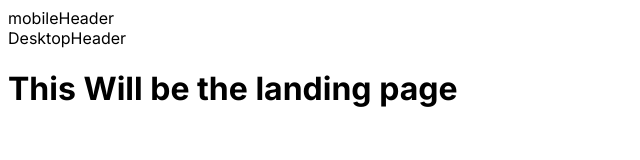
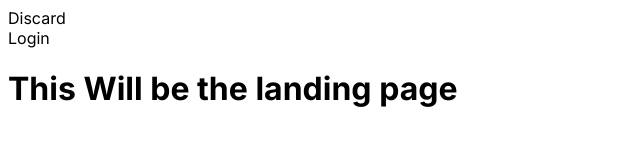
Before and after one commit to vinmeil/discard, a Next.js app: page / in a window 1280 px wide. Shown: the top 160 px of the page, without its empty margins (0-640 px from the left). Built offline with nearby package versions, Linux system fonts and the light colour scheme.

Commit message:
fit: temp commit

```diff
--- a/app/_components/Header.tsx
+++ b/app/_components/Header.tsx
@@ -4,7 +4,6 @@ import { MobileHeader } from "./Navigation/MobileHeader";
 export const Header = () => {
     return (
         <header>
-            <MobileHeader />
             <DesktopHeader />
         </header>
     )
--- a/app/_components/Navigation/DesktopHeader.tsx
+++ b/app/_components/Navigation/DesktopHeader.tsx
@@ -1,7 +1,8 @@
 export const DesktopHeader = () => {
     return (
-        <div className="hidden md:block text-red-700">
-            DesktopHeader
+        <div className="flex p-8 justify-between">
+            <div>Discard</div>
+            <div>Login</div>
         </div>
     )
 }
```
